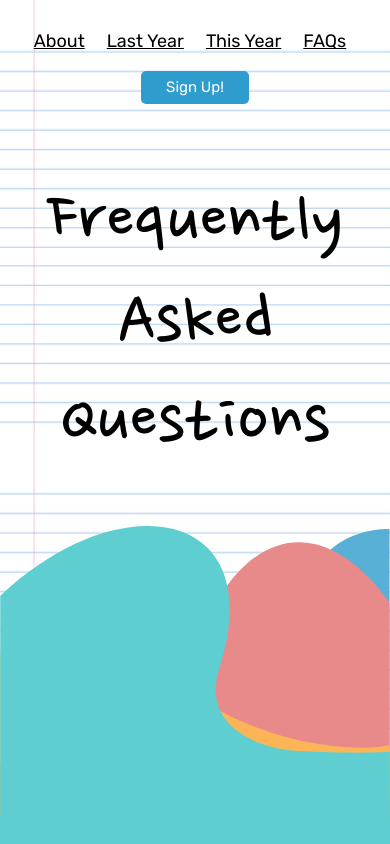
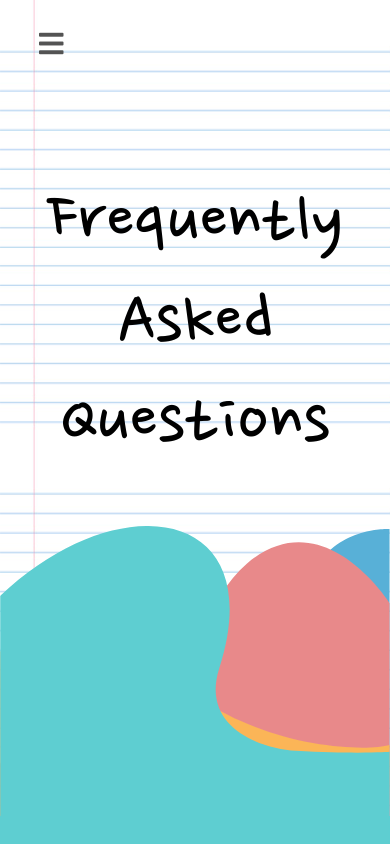
Before and after one commit to NYU-OTS/ScribbleNYC, a React (Vite) app: page /faq in a window 390 px wide. Shown: the top 844 px of the page. Built offline with nearby package versions, Linux system fonts and the light colour scheme.

Commit message:
Another page of responsiveness

```diff
--- a/public/index.html
+++ b/public/index.html
@@ -12,7 +12,7 @@
         <title>Scribble NYC</title>
     </head>
 
-    <body>
+    <body ontouchstart=''>
         <div id='root'></div>
         <script src='../src/index.js'></script>
     </body>
--- a/src/components/NavigationBar.js
+++ b/src/components/NavigationBar.js
@@ -9,6 +9,8 @@ import '../styles/NavigationBar.less';
 export default function NavigationBar() {
     // 1.) Return the react component.
     return <nav className='navigation-bar'>
+        <span className='fa fa-bars'></span>
+
         <img src={ScribbleLogo} alt='Scribble NYC Logo' onClick={() => {
             window.location.href = '/';
         }}/>
--- a/src/pages/LastYear.js
+++ b/src/pages/LastYear.js
@@ -26,7 +26,7 @@ export default function ThisYear() {
         <CollectionView id='last-year-items'
             orientation={CollectionView.Orientation.vertical}
             data={[
-                <h1 key='0'>Last Year 2018</h1>,
+                <h1 key='0'>Last Year (2018)</h1>,
                 <img key='1' className='bubble-background-image' src={LastYearBackground}/>,
                 <main key='2' className='information'>
                     <h2>64 attendees, --X-- workshops, one design-a-thon</h2>
--- a/src/styles/About.less
+++ b/src/styles/About.less
@@ -30,6 +30,7 @@
         .bubble-background-image {
             margin: 0px;
             padding: 0px;
+            max-width: 100%;
             object-fit: cover;
         }
 
--- a/src/styles/FAQ.less
+++ b/src/styles/FAQ.less
@@ -32,6 +32,7 @@
         // The background bubbles.
         .bubble-background-image {
             padding: 0px;
+            max-width: 100%;
             object-fit: cover;
         }
 
--- a/src/styles/LastYear.less
+++ b/src/styles/LastYear.less
@@ -13,6 +13,23 @@
         margin-left: auto;
         margin-right: auto;
         justify-content: center;
+
+        // Links should be big and underlined.
+        a {
+            position: relative;
+            .common-font();
+            cursor: pointer;
+            font-size: 28px;
+            transition-duration: 0.15s;
+            text-decoration: underline;
+
+            &:hover {
+                color: lighten(@yellow, 50%);
+            }
+        }
+        img:nth-last-of-type(1) {
+            margin-top: 20px;
+        }
 
         // By nature of the collection view, make sure everything
         // takes up the entire width of the list.
@@ -30,6 +47,7 @@
         .bubble-background-image {
             margin: 0px;
             padding: 0px;
+            max-width: 100%;
             object-fit: cover;
         }
 
@@ -120,7 +138,6 @@
                 // Make the images fit better on mobile.
                 .preview-image {
                     width: 100%;
-                    height: 400px;
                 }
             }
         }
--- a/src/styles/NavigationBar.less
+++ b/src/styles/NavigationBar.less
@@ -5,6 +5,17 @@
     height: 89px;
     text-align: right;
     padding-top: 30px;
+
+    // Hide the hamburger menu on desktop.
+    span[class="fa fa-bars"] {
+        position: fixed;
+        display: none;
+        z-index: 100;
+        cursor: pointer;
+        font-size: 28px;
+        margin-left: 10%;
+        color: rgb(83, 83, 83);
+    }
 
     // The logo image should always stick to the left side of the screen.
     img {
@@ -51,37 +62,22 @@
 // Media Queries:
 @media not screen and (min-width: 768px) {
     .navigation-bar {
-        text-align: center;
+        text-align: left;
 
-        // Make each nav button closer to each other and give it
-        // an underline so it looks more like a button.
-        .nav-button {
-            font-size: 18px;
-            margin-right: 10px;
-            text-decoration: underline;
+        // Only show the hamburger menu on mobile.
+        span[class="fa fa-bars"] {
+            display: block;
         }
 
-        // Remove the hover action and replace it with active.
-        .nav-button-1:hover { color: black; }
-        .nav-button-2:hover { color: black; }
-        .nav-button-3:hover { color: black; }
-        .nav-button-4:hover { color: black; }
-        .nav-button-1:active { color: @red; }
-        .nav-button-2:active { color: @yellow; }
-        .nav-button-3:active { color: @green; }
-        .nav-button-4:active { color: @blue; }
-
-        // Hide the icon on mobile cause it's not totally necessary.
-        img { display: none; }
-
-        // Give the sign up button its own line.
+        // Hide everything else on mobile.
+        .nav-button {
+            display: none;
+        }
+        img {
+            display: none;
+        }
         .primary-button {
-            display: block;
-            margin-top: 20px;
-            padding-top: 6px;
-            margin-left: auto;
-            margin-right: auto;
-            padding-bottom: 6px;
+            display: none;
         }
     }
 }
--- a/src/styles/ThisYear.less
+++ b/src/styles/ThisYear.less
@@ -31,6 +31,7 @@
         .bubble-background-image {
             margin: 0px;
             padding: 0px;
+            max-width: 100%;
             object-fit: cover;
         }
 
```
